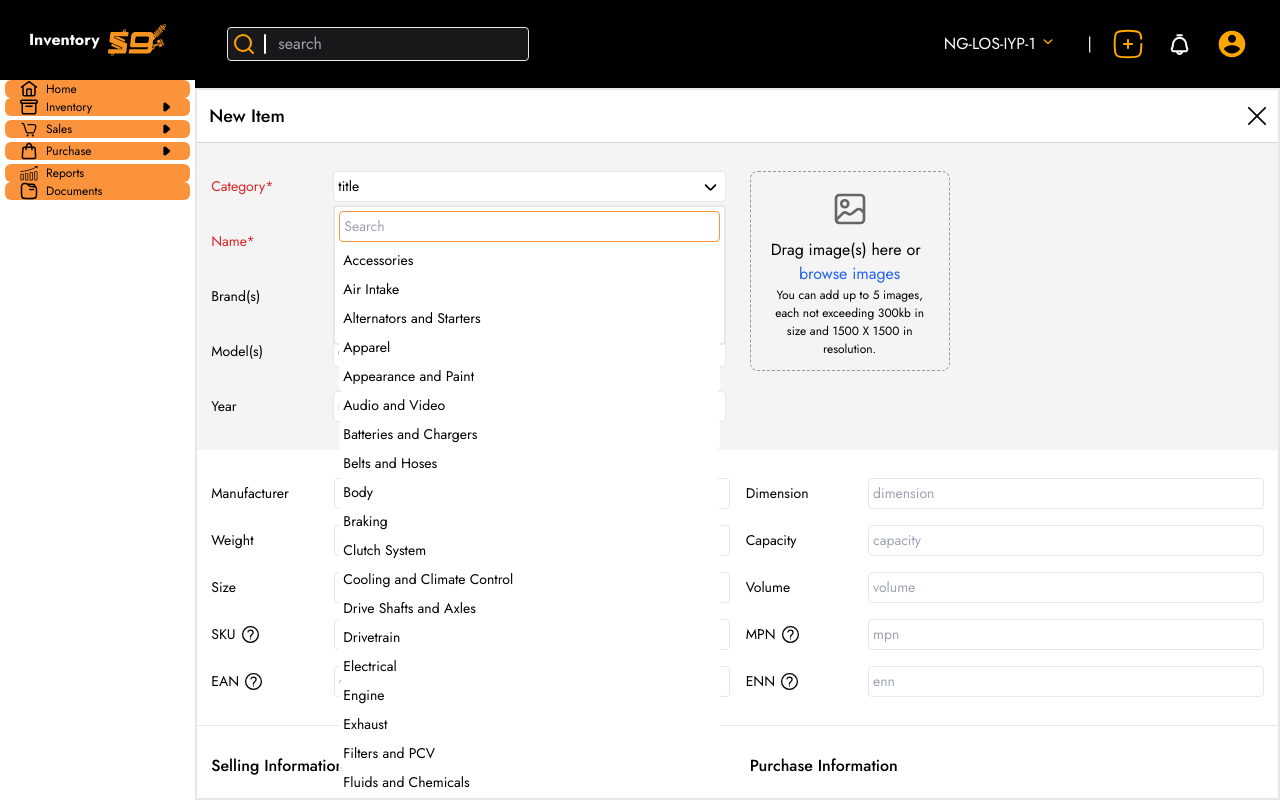
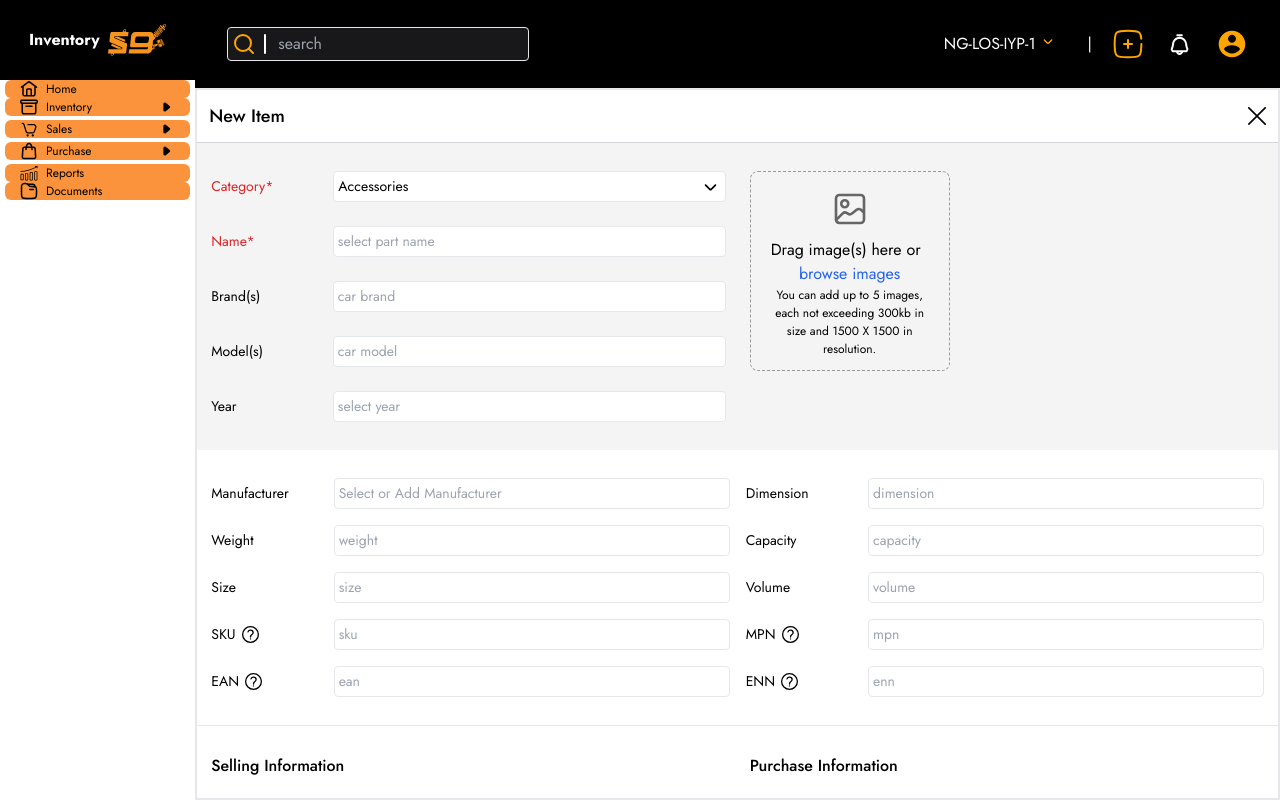
Before and after one commit to CharlesXstorm/inventory_shop9, a Next.js app: page /inventory/items/new in a window 1280 px wide. Built offline with nearby package versions, Linux system fonts and the light colour scheme.

Commit message:
new item update

```diff
--- a/src/components/NewItem.tsx
+++ b/src/components/NewItem.tsx
@@ -18,13 +18,20 @@ const NewItem = () => {
     });
   };
 
+  const selectHandler = (title: string, option: string) => {
+    setData((prev) => {
+      return { ...prev, [title]: option };
+    });
+  };
+
   const submitHandler = (e: React.FormEvent<HTMLFormElement>) => {
     e.preventDefault();
+    console.log("data",data)
     const formData = new FormData();
 
-    Object.keys(data).forEach((item)=>{
+    Object.keys(data).forEach((item) => {
       formData.append(item, data[item]);
-    })
+    });
 
     console.log("submitted", formData.get("category"));
   };
@@ -34,17 +41,13 @@ const NewItem = () => {
         <div className="newitem__content bg-zinc-100 px-[1em] py-[1.5em] lg:py-[2em] flex flex-col md:flex-row md:justify-between gap-4 lg:gap-6">
           <div className="newitem__content__form flex flex-col gap-6 md:w-[50%]">
             <div className="newitem__content__form__input">
-              <label htmlFor="category" className="text-red-600">
-                Category*
-              </label>
-              <Dropdown options={categories} />
-              {/* <Input
+              <label className="text-red-600">Category*</label>
+              <Dropdown
                 id="category"
                 name="category"
-                type="dropdown"
-                placeholder="select category"
-                onChange={changeHandler}
-              /> */}
+                onChange={selectHandler}
+                options={categories}
+              />
             </div>
             <div className="newitem__content__form__input flex">
               <label htmlFor="part_name" className="text-red-600">
@@ -146,7 +149,13 @@ const NewItem = () => {
             </div>
             <div className="newitem__content__form__input">
               <label htmlFor="size">Size</label>
-              <Input id="size" name="size" type="text" placeholder="size" onChange={changeHandler} />
+              <Input
+                id="size"
+                name="size"
+                type="text"
+                placeholder="size"
+                onChange={changeHandler}
+              />
             </div>
             <div className="newitem__content__form__input">
               <label htmlFor="volume">Volume</label>
@@ -165,7 +174,13 @@ const NewItem = () => {
                   <Svg svg={question} width="1.5em" />
                 </span>
               </label>
-              <Input id="sku" name="sku" type="text" placeholder="sku" onChange={changeHandler} />
+              <Input
+                id="sku"
+                name="sku"
+                type="text"
+                placeholder="sku"
+                onChange={changeHandler}
+              />
             </div>
             <div className="newitem__content__form__input">
               <label htmlFor="mpn">
@@ -174,7 +189,13 @@ const NewItem = () => {
                   <Svg svg={question} width="1.5em" />
                 </span>
               </label>
-              <Input id="mpn" name="mpn" type="text" placeholder="mpn" onChange={changeHandler} />
+              <Input
+                id="mpn"
+                name="mpn"
+                type="text"
+                placeholder="mpn"
+                onChange={changeHandler}
+              />
             </div>
             <div className="newitem__content__form__input">
               <label htmlFor="ean">
@@ -186,7 +207,13 @@ const NewItem = () => {
                   <Svg svg={question} width="1.5em" />
                 </span>
               </label>
-              <Input id="ean" name="ean" type="text" placeholder="ean" onChange={changeHandler} />
+              <Input
+                id="ean"
+                name="ean"
+                type="text"
+                placeholder="ean"
+                onChange={changeHandler}
+              />
             </div>
             <div className="newitem__content__form__input">
               <label htmlFor="enn">
@@ -195,7 +222,13 @@ const NewItem = () => {
                   <Svg svg={question} width="1.5em" />
                 </span>
               </label>
-              <Input id="enn" name="enn" type="text" placeholder="enn" onChange={changeHandler} />
+              <Input
+                id="enn"
+                name="enn"
+                type="text"
+                placeholder="enn"
+                onChange={changeHandler}
+              />
             </div>
           </div>
         </div>
@@ -249,7 +282,12 @@ const NewItem = () => {
               >
                 Cost Price*
               </label>
-              <Input id="purchase" name="purchase" type="text" onChange={changeHandler} />
+              <Input
+                id="purchase"
+                name="purchase"
+                type="text"
+                onChange={changeHandler}
+              />
             </div>
             <div className="newitem__content__form__input">
               <label htmlFor="purchase_description" className="self-start">
@@ -283,7 +321,12 @@ const NewItem = () => {
               >
                 Opening Stock
               </label>
-              <Input id="openstock" name="openstock" type="text" onChange={changeHandler}/>
+              <Input
+                id="openstock"
+                name="openstock"
+                type="text"
+                onChange={changeHandler}
+              />
             </div>
           </div>
 
@@ -296,7 +339,12 @@ const NewItem = () => {
               >
                 Reorder Point
               </label>
-              <Input id="reorder" name="reorder" type="text" onChange={changeHandler} />
+              <Input
+                id="reorder"
+                name="reorder"
+                type="text"
+                onChange={changeHandler}
+              />
             </div>
           </div>
         </div>
--- a/src/components/ui/Dropdown.tsx
+++ b/src/components/ui/Dropdown.tsx
@@ -1,36 +1,115 @@
-import { inputProps } from "@/types";
-import React from "react";
+import React, { ChangeEvent, useEffect, useState } from "react";
 import { arrowLine, Svg } from "../svgs";
 import Search from "./Search";
+import { inputProps } from "@/types";
+
+interface dropdownitemsProps {
+  option: string;
+  setTitle: React.Dispatch<React.SetStateAction<string>>;
+  name: string;
+  onChange: (name: string, option: string) => void;
+  setDropdown: React.Dispatch<React.SetStateAction<boolean>>;
+  setSearch: React.Dispatch<React.SetStateAction<string>>;
+}
 
 interface dropdownProps {
-  option?: string;
-  options?: Array<string>;
+  id: string;
+  options: Array<string>;
+  name: string;
+  onChange: (name: string, option: string) => void;
 }
 
-const DropdownItems: React.FC<dropdownProps> = ({ option }) => {
+const DropdownItems: React.FC<dropdownitemsProps> = ({
+  option,
+  setTitle,
+  name,
+  onChange,
+  setDropdown,
+  setSearch,
+}) => {
+  const setOption = () => {
+    setTitle(option);
+    onChange(name, option);
+    setDropdown(false);
+    setSearch("");
+  };
   return (
-    <button className="dropdown__button w-full flex justify-between items-center rounded-[4px] p-1 bg-white hover:bg-orange-400">
+    <button
+      type="button"
+      onClick={setOption}
+      className="dropdown__button w-full flex justify-between items-center rounded-[4px] p-1 bg-white hover:bg-orange-400"
+    >
       {option}
     </button>
   );
 };
 
-const Dropdown: React.FC<dropdownProps> = ({ options }) => {
+const Dropdown: React.FC<dropdownProps> = ({ id, options, name, onChange }) => {
+  const [title, setTitle] = useState(options[0]);
+  const [search, setSearch] = useState("");
+  const [dropdown, setDropdown] = useState(false);
+
+  const searchHandler = (e: ChangeEvent<HTMLInputElement>) => {
+    setSearch(e.target.value);
+  };
+
+  const clickHandler = () => {
+    setDropdown((prev) => !prev);
+  };
+
+  let filteredOptions =
+    search.length === 0
+      ? [...options]
+      : options.filter((item) =>
+          item.toLowerCase().includes(search.toLowerCase())
+        );
+
+  useEffect(() => {
+    onChange(name, options[0]);
+  }, []);
   return (
-    <div className="dropdown w-full relative">
-      <button className="dropdown__button w-full flex justify-between items-center border-[1px] rounded-[4px] p-1 bg-white">
-        title
-        <span>
+    <div id={id} className="dropdown w-full relative">
+      <button
+        onClick={clickHandler}
+        type="button"
+        className="dropdown__button w-full flex justify-between items-center border-[1px] rounded-[4px] p-1 bg-white"
+      >
+        {title}
+        <span
+          className={[dropdown && "rotate-180", !dropdown && "rotate-0"]
+            .filter(Boolean)
+            .join(" ")}
+        >
           <Svg svg={arrowLine} width="1.5em" />
         </span>
       </button>
-      <div className="dropdown__info flex flex-col absolute top-[110%] p-1 w-full border-[2px] h-[10em] bg-white rounded-[4px]">
-        <input type="text" placeholder="Search" className="border border-orange-400 mb-1 rounded-[4px] p-1 w-full " />
-        {options.map((option, index) => (
-            <DropdownItems key={index} option={option} />
-          ))}
-      </div>
+
+      {dropdown && (
+        <div className="dropdown__info flex flex-col absolute top-[110%] w-full border-[2px] h-[10em] bg-white rounded-[4px]">
+          <div className="p-1 flex w-full h-auto">
+            <input
+              type="text"
+              value={search}
+              onChange={searchHandler}
+              placeholder="Search"
+              className="border border-orange-400 rounded-[4px] p-1 w-full "
+            />
+          </div>
+          <div className="flex flex-col w-full flex-grow overflow-auto p-1">
+            {filteredOptions.map((option, index) => (
+              <DropdownItems
+                key={index}
+                option={option}
+                setTitle={setTitle}
+                name={name}
+                onChange={onChange}
+                setDropdown={setDropdown}
+                setSearch={setSearch}
+              />
+            ))}
+          </div>
+        </div>
+      )}
     </div>
   );
 };
```
